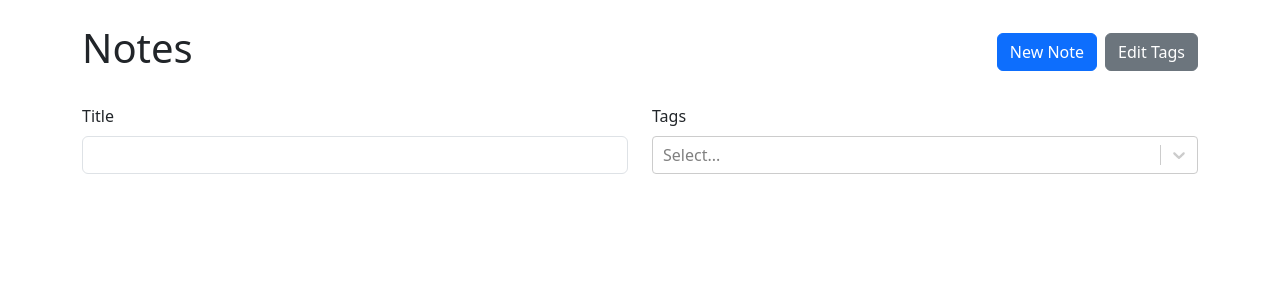
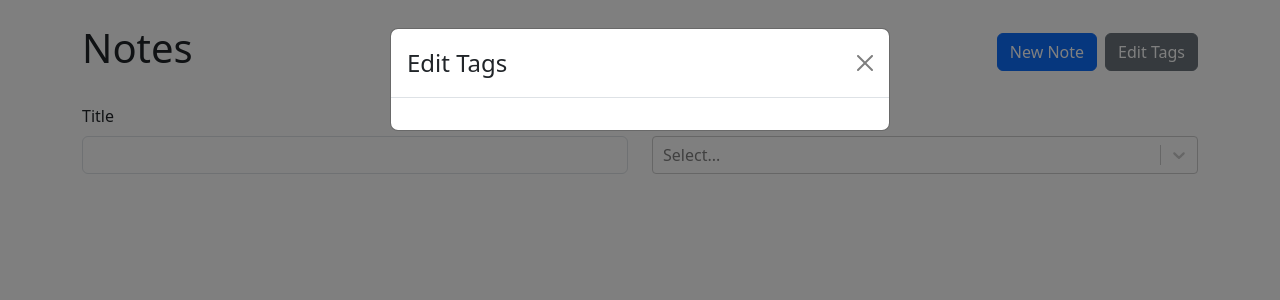
Before and after one commit to nabilk11/ts_notes_app, a React (Vite) app: page / in a window 1280 px wide. Both pictures are taken after a click on the button "Edit Tags". Shown: the top 300 px of the page. Built offline with nearby package versions, Linux system fonts and the light colour scheme.

Commit message:
added edit tags modal and update/delete functionality

```diff
--- a/src/App.tsx
+++ b/src/App.tsx
@@ -80,9 +80,9 @@
 
   // delete note function
   function deleteNote(id: string) {
-    setNotes(prevNotes => {
-      return prevNotes.filter(note => note.id !== id)
-    })
+    setNotes((prevNotes) => {
+      return prevNotes.filter((note) => note.id !== id);
+    });
   }
 
   // add tag function - in order for it to be saved in setTag and this Local Storage
@@ -92,12 +92,32 @@
     setTags((prev) => [...prev, tag]);
   }
 
+  // update tag function
+  function updateTag(id: string, label: string) {
+    setTags((prevTags) => {
+      return prevTags.map((tag) => {
+        if (tag.id === id) {
+          return { ...tag, label };
+        } else {
+          return tag;
+        }
+      });
+    });
+  }
+
+  // delete tag function
+  function deleteTag(id: string) {
+    setTags((prevTags) => {
+      return prevTags.filter((tag) => tag.id !== id);
+    });
+  }
+
   return (
     <Container className="my-4">
       <Routes>
         <Route
           path="/"
-          element={<NoteList notes={notesWithTags} availableTags={tags} />}
+          element={<NoteList notes={notesWithTags} availableTags={tags} updateTag={updateTag} deleteTag={deleteTag} />}
         />
         <Route
           path="/new"
--- a/src/components/NoteList.tsx
+++ b/src/components/NoteList.tsx
@@ -1,5 +1,14 @@
 import { useMemo, useState } from "react";
-import { Badge, Button, Card, Col, Form, Row, Stack } from "react-bootstrap";
+import {
+  Badge,
+  Button,
+  Card,
+  Col,
+  Form,
+  Modal,
+  Row,
+  Stack,
+} from "react-bootstrap";
 import { Link } from "react-router-dom";
 import ReactSelect from "react-select";
 import { Note, Tag } from "../App";
@@ -8,6 +17,8 @@
 type NoteListProps = {
   availableTags: Tag[];
   notes: SimplifiedNote[];
+  deleteTag: (id: string) => void;
+  updateTag: (id: string, label: string) => void;
 };
 
 type SimplifiedNote = {
@@ -16,9 +27,23 @@
   id: string;
 };
 
-const NoteList = ({ availableTags, notes }: NoteListProps) => {
+type EditTagsModalProps = {
+  show: boolean;
+  availableTags: Tag[];
+  closeModal: () => void;
+  deleteTag: (id: string) => void;
+  updateTag: (id: string, label: string) => void;
+};
+
+const NoteList = ({
+  availableTags,
+  notes,
+  updateTag,
+  deleteTag,
+}: NoteListProps) => {
   const [selectedTags, setSelectedTags] = useState<Tag[]>([]);
   const [title, setTitle] = useState("");
+  const [editTagsModalOpen, setEditTagsModalOpen] = useState(false);
 
   const filteredNotes = useMemo(() => {
     return notes.filter((note) => {
@@ -44,7 +69,12 @@
             <Link to={"/new"}>
               <Button variant="primary">New Note</Button>
             </Link>
-            <Button variant="secondary">Edit Tags</Button>
+            <Button
+              onClick={() => setEditTagsModalOpen(true)}
+              variant="secondary"
+            >
+              Edit Tags
+            </Button>
           </Stack>
         </Col>
       </Row>
@@ -90,6 +120,13 @@
           </Col>
         ))}
       </Row>
+      <EditTagsModal
+        updateTag={updateTag}
+        deleteTag={deleteTag}
+        show={editTagsModalOpen}
+        closeModal={() => setEditTagsModalOpen(false)}
+        availableTags={availableTags}
+      />
     </div>
   );
 };
@@ -110,10 +147,16 @@
         >
           <span className="fs-5">{title}</span>
           {tags.length > 0 && (
-            <Stack gap={1} direction="horizontal" className="justify-content-center flex-wrap">
-                {tags.map(tag => (
-                    <Badge key={tag.id} className="text-truncate" >{tag.label}</Badge>
-                ))}
+            <Stack
+              gap={1}
+              direction="horizontal"
+              className="justify-content-center flex-wrap"
+            >
+              {tags.map((tag) => (
+                <Badge key={tag.id} className="text-truncate">
+                  {tag.label}
+                </Badge>
+              ))}
             </Stack>
           )}
         </Stack>
@@ -122,4 +165,45 @@
   );
 }
 
+function EditTagsModal({
+  availableTags,
+  show,
+  closeModal,
+  deleteTag,
+  updateTag,
+}: EditTagsModalProps) {
+  return (
+    <Modal show={show} onHide={closeModal}>
+      <Modal.Header closeButton>
+        <Modal.Title>Edit Tags</Modal.Title>
+      </Modal.Header>
+      <Modal.Body>
+        <Form>
+          <Stack gap={2}>
+            {availableTags.map((tag) => (
+              <Row key={tag.id}>
+                <Col>
+                  <Form.Control
+                    type="text"
+                    value={tag.label}
+                    onChange={(e) => updateTag(tag.id, e.target.value)}
+                  />
+                </Col>
+                <Col xs="auto">
+                  <Button
+                    onClick={() => deleteTag(tag.id)}
+                    variant="outline-danger"
+                  >
+                    &times;
+                  </Button>
+                </Col>
+              </Row>
+            ))}
+          </Stack>
+        </Form>
+      </Modal.Body>
+    </Modal>
+  );
+}
+
 export default NoteList;
```
